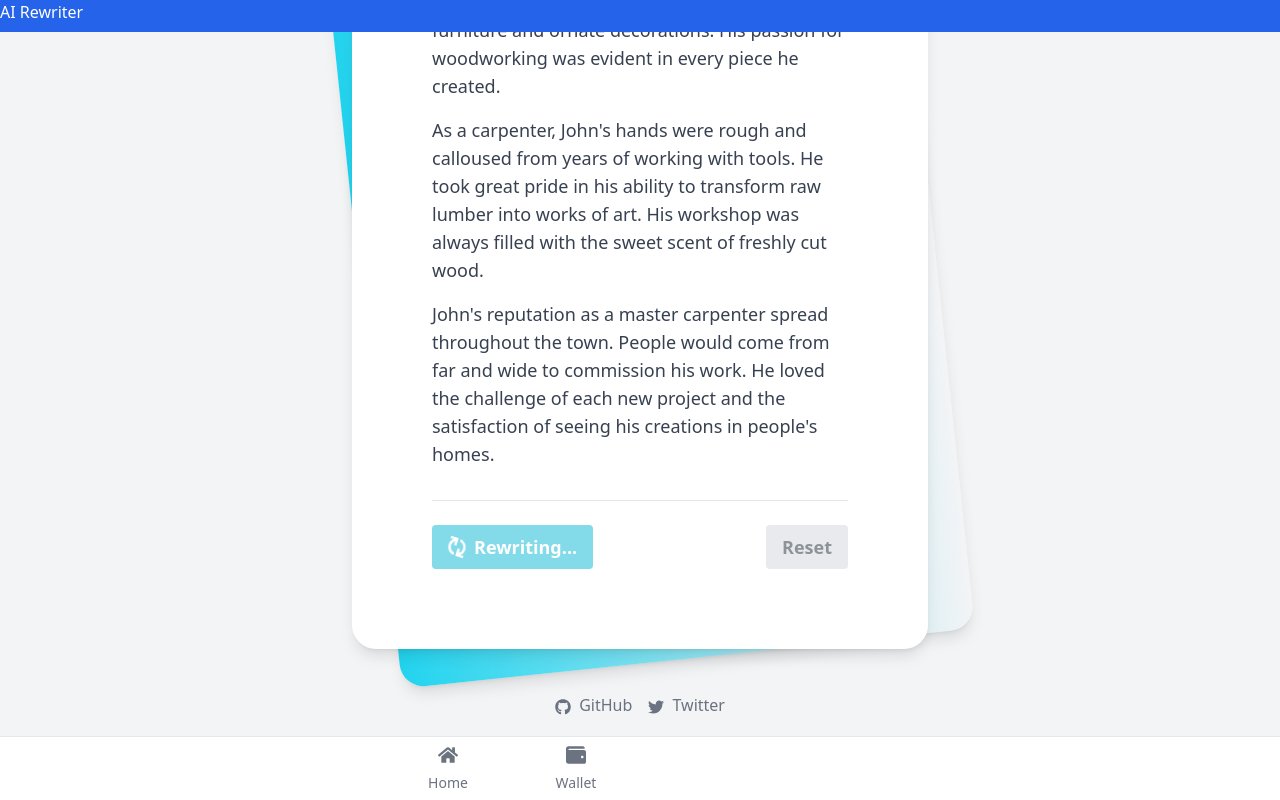
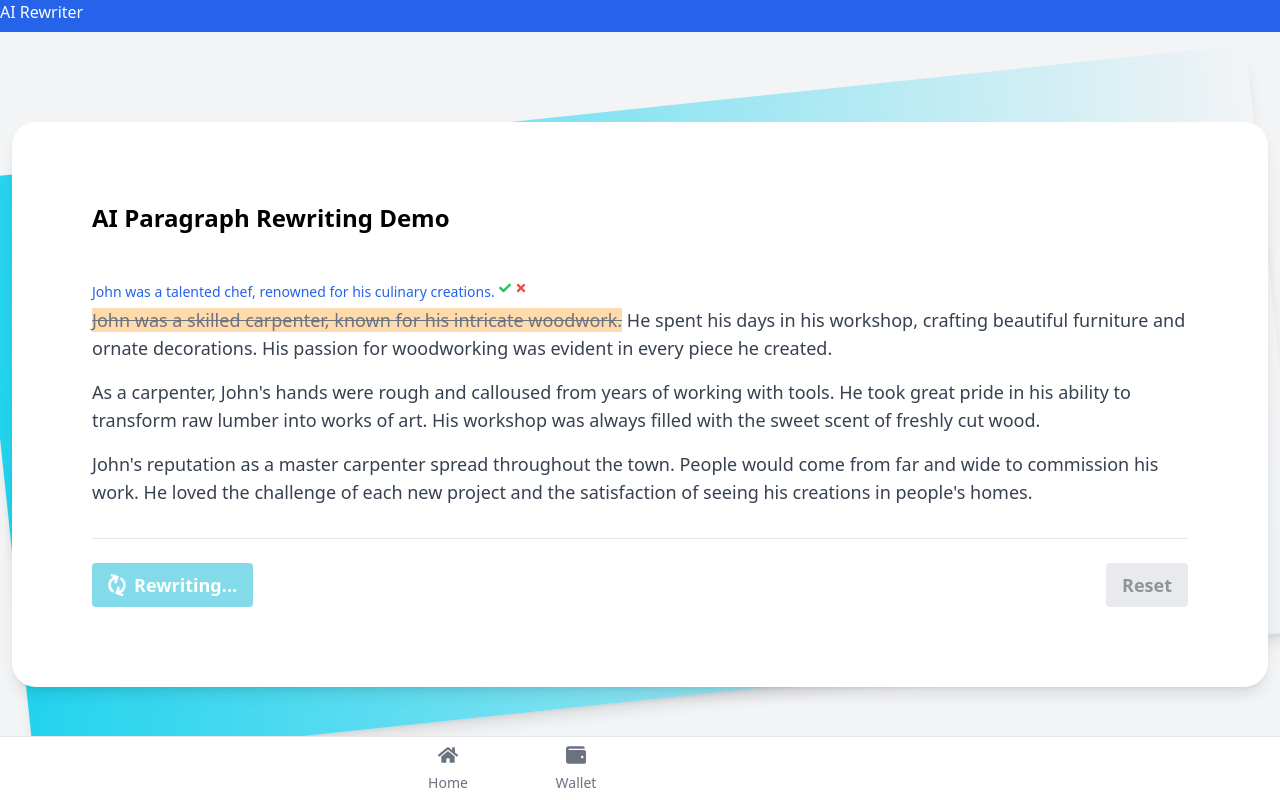
Before and after one commit to swapp1990/planning-gpt, a React (Create React App) app in the folder client/: page / in a window 1280 px wide. Both pictures are taken after a click on the button "Start Rewriting". Built offline with nearby package versions, Linux system fonts and the light colour scheme; the HTML template or start-up script is replaced by a standard one.

Commit message:
better UI for revised sentences

```diff
--- a/client/src/pages/ebook/RewritingDemo.js
+++ b/client/src/pages/ebook/RewritingDemo.js
@@ -123,34 +123,38 @@ const Sentence = React.memo(
     onReject,
     sentenceKey,
   }) => {
-    let className = "transition-all duration-300";
+    let className = "transition-all duration-300 relative";
     if (status === "rewriting") className += " bg-red-200";
-    else if (status === "rewrite" || isCurrentSentence)
-      className += " bg-orange-200";
     else if (status === "accepted") className += " bg-green-200";
     else if (isCurrentSentence) className += " bg-yellow-200";
 
     return (
-      <span>
-        <span className={className}>{sentence}.</span>
-        {status === "rewrite" && (
-          <span className="ml-2">
-            {newSentence && <span>{newSentence}</span>}
+      <span className={className}>
+        {status === "rewrite" ? (
+          <>
+            <span className="text-blue-600 text-sm mb-1 new-sentence flex items-start">
+              <span className="mr-1">{newSentence}.</span>
+              <span className="inline-flex items-center flex-shrink-0">
                 <button
                   onClick={() => onAccept(sentenceKey, newSentence)}
-              className="bg-green-500 text-white px-2 py-1 rounded mr-1"
+                  className="text-green-500 hover:text-green-700 transition-colors duration-200 mr-1"
                   aria-label="Accept rewrite"
                 >
-              <FaCheck />
+                  <FaCheck size={12} />
                 </button>
                 <button
                   onClick={() => onReject(sentenceKey)}
-              className="bg-red-500 text-white px-2 py-1 rounded"
+                  className="text-red-500 hover:text-red-700 transition-colors duration-200"
                   aria-label="Reject rewrite"
                 >
-              <FaTimes />
+                  <FaTimes size={12} />
                 </button>
               </span>
+            </span>
+            <span className="line-through text-gray-500">{sentence}.</span>
+          </>
+        ) : (
+          <span>{sentence}.</span>
         )}
       </span>
     );
@@ -260,10 +264,10 @@ const RewritingDemo = () => {
 
   return (
     <div className="min-h-screen bg-gray-100 py-6 flex flex-col justify-center sm:py-12">
-      <div className="relative py-3 sm:max-w-xl sm:mx-auto">
+      <div className="relative p-6 sm:p-3 sm:mx-auto">
         <div className="absolute inset-0 bg-gradient-to-r from-cyan-400 to-light-blue-500 shadow-lg transform -skew-y-6 sm:skew-y-0 sm:-rotate-6 sm:rounded-3xl"></div>
         <div className="relative px-4 py-10 bg-white shadow-lg sm:rounded-3xl sm:p-20">
-          <div className="max-w-md mx-auto">
+          <div>
             <h1 className="text-2xl font-semibold mb-4">
               AI Paragraph Rewriting Demo
             </h1>
```
Lines whose indentation alone changed are shown as unchanged.
